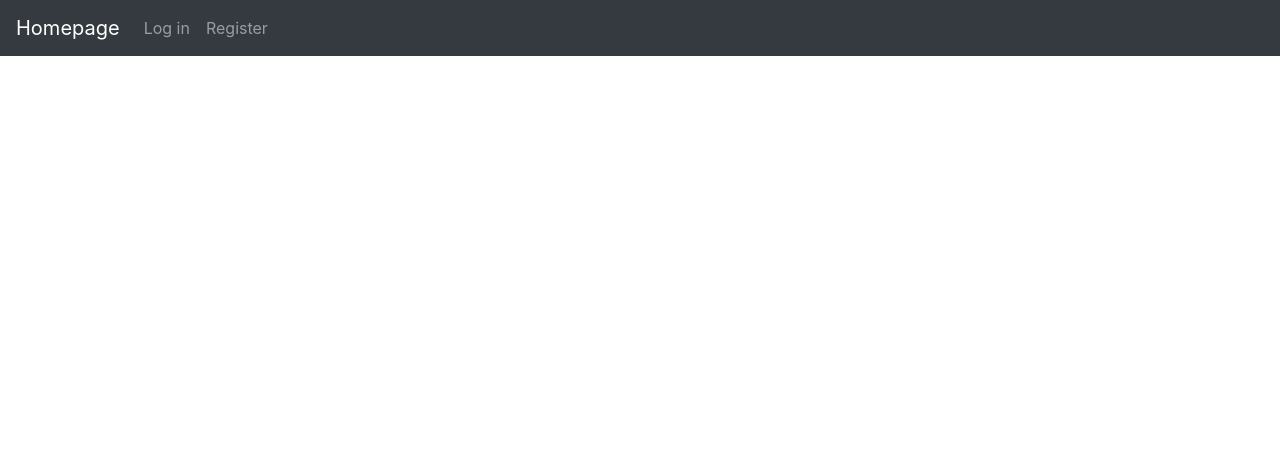
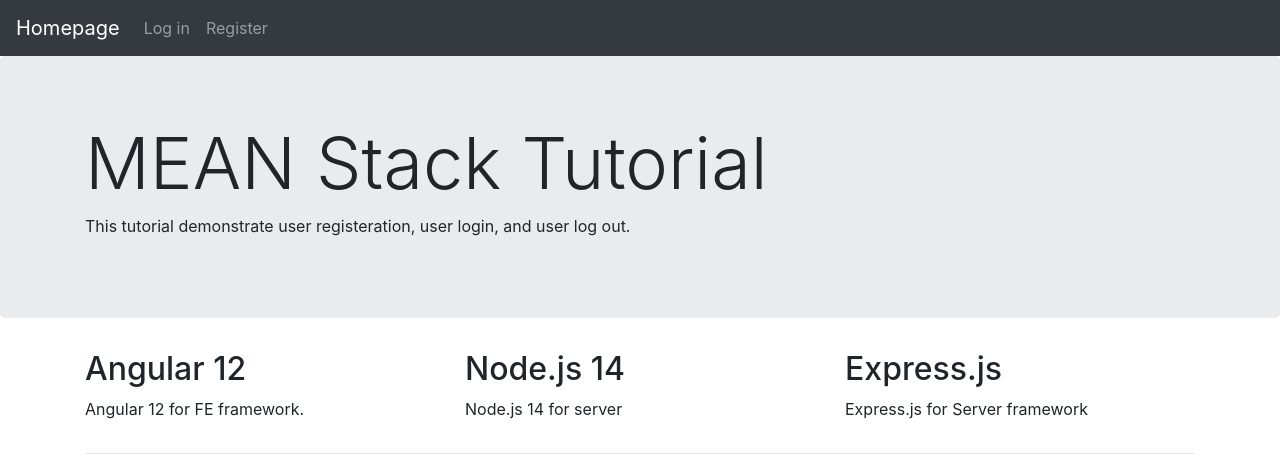
Before and after one commit to timpeihunghsieh/sample-register-app, an Angular app in the folder frontend/: page / in a window 1280 px wide. Shown: the top 458 px of the page. Built offline with nearby package versions, Linux system fonts and the light colour scheme.

Commit message:
Add home page

```diff
--- a/frontend/src/app/app-routing.module.ts
+++ b/frontend/src/app/app-routing.module.ts
@@ -1,7 +1,10 @@
 import { NgModule } from '@angular/core';
 import { RouterModule, Routes } from '@angular/router';
+import { HomeComponent } from './components/home/home.component';
 
-const routes: Routes = [];
+const routes: Routes = [
+  { path: '', component: HomeComponent }
+];
 
 @NgModule({
   imports: [RouterModule.forRoot(routes)],
--- a/frontend/src/app/app.component.html
+++ b/frontend/src/app/app.component.html
@@ -1 +1,2 @@
 <app-navbar></app-navbar>
+<router-outlet></router-outlet>
--- a/frontend/src/app/app.module.ts
+++ b/frontend/src/app/app.module.ts
@@ -4,11 +4,13 @@ import { BrowserModule } from '@angular/platform-browser';
 import { AppRoutingModule } from './app-routing.module';
 import { AppComponent } from './app.component';
 import { NavbarComponent } from './components/navbar/navbar.component';
+import { HomeComponent } from './components/home/home.component';
 
 @NgModule({
   declarations: [
     AppComponent,
-    NavbarComponent
+    NavbarComponent,
+    HomeComponent
   ],
   imports: [
     BrowserModule,
--- /dev/null
+++ b/frontend/src/app/components/home/home.component.html
@@ -0,0 +1,32 @@
+<main role="main">
+
+  <!-- Main jumbotron for a primary marketing message or call to action -->
+  <div class="jumbotron">
+    <div class="container">
+      <h1 class="display-3">MEAN Stack Tutorial</h1>
+      <p>This tutorial demonstrate user registeration, user login, and user log out.</p>
+    </div>
+  </div>
+
+  <div class="container">
+    <!-- Example row of columns -->
+    <div class="row">
+      <div class="col-md-4">
+        <h2>Angular 12</h2>
+        <p>Angular 12 for FE framework.</p>
+      </div>
+      <div class="col-md-4">
+        <h2>Node.js 14</h2>
+        <p>Node.js 14 for server </p>
+      </div>
+      <div class="col-md-4">
+        <h2>Express.js</h2>
+        <p>Express.js for Server framework</p>
+      </div>
+    </div>
+
+    <hr>
+
+  </div> <!-- /container -->
+
+</main>
--- /dev/null
+++ b/frontend/src/app/components/home/home.component.ts
@@ -0,0 +1,15 @@
+import { Component, OnInit } from '@angular/core';
+
+@Component({
+  selector: 'app-home',
+  templateUrl: './home.component.html',
+  styleUrls: ['./home.component.css']
+})
+export class HomeComponent implements OnInit {
+
+  constructor() { }
+
+  ngOnInit(): void {
+  }
+
+}
```
Also changed, not shown: frontend/src/app/components/home/home.component.css (added), 1 other file (tests, documents, lock files or other folders).
